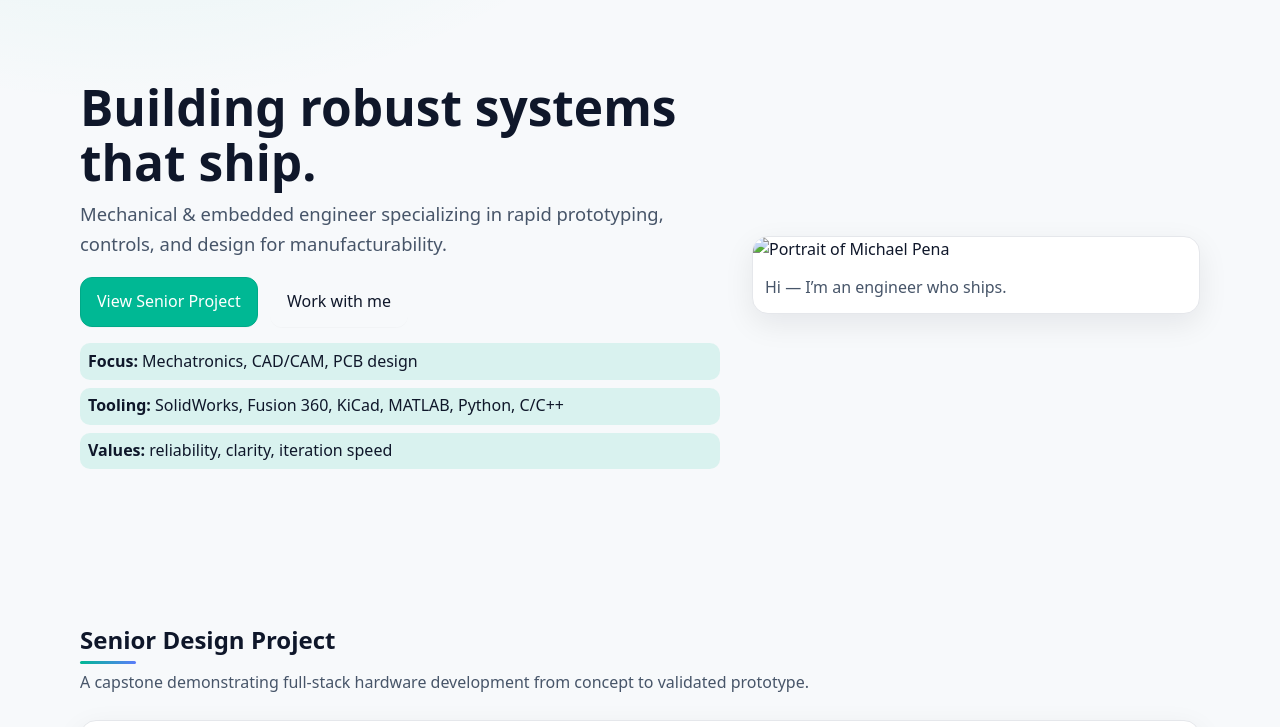
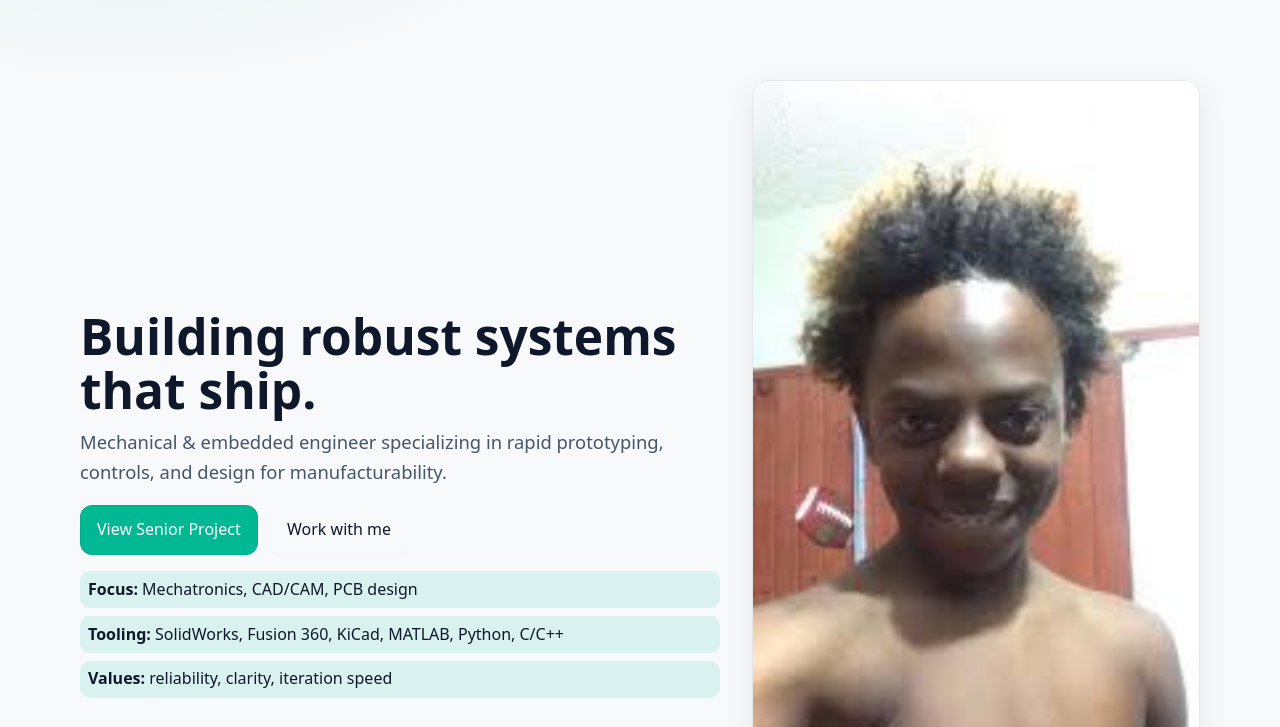
Before and after one commit to Michael6741/Michael6741.github.io, a plain HTML site: page index.html in a window 1280 px wide. Shown: the part 73-800 px from the top of the page. Drawn offline with Linux system fonts and the light colour scheme.

Commit message:
website edits

```diff
--- a/index.html
+++ b/index.html
@@ -103,8 +103,8 @@
         </div>
         <div class="hero-media">
           <figure class="portrait">
-            <img src="assets/img/profile.jpg" alt="Portrait of Michael Pena" />
-            <figcaption>Hi — I’m an engineer who ships.</figcaption>
+            <img src="download.jpg" alt="Portrit of Michael Pena" />
+            <figcaption>Hi — I’m an engineer who engineers.</figcaption>
           </figure>
         </div>
       </div>
```
Also changed, not shown: download.jpg (added), img.jpg (deleted), myphoto.jpg (deleted), profile.png (added).
